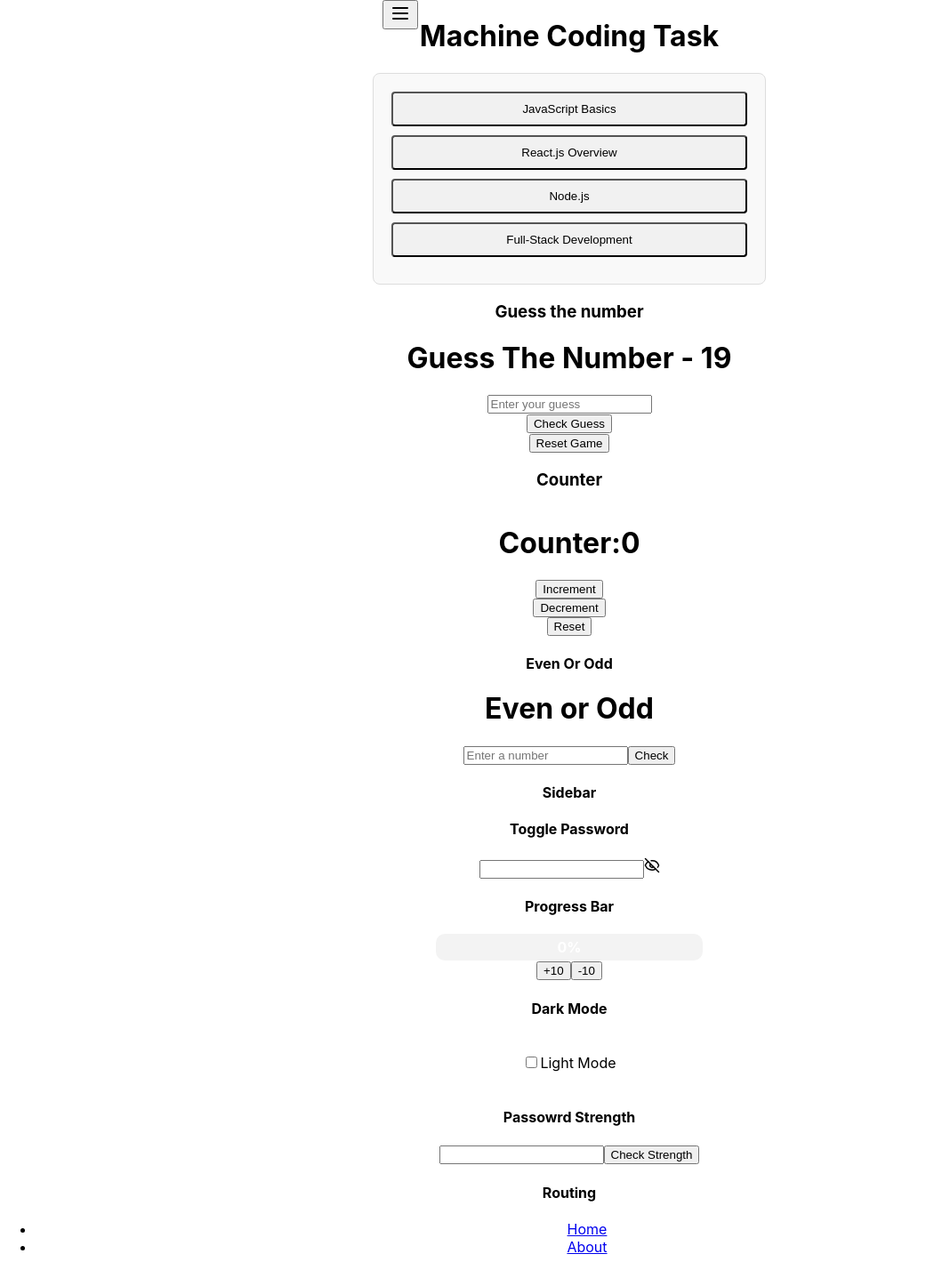
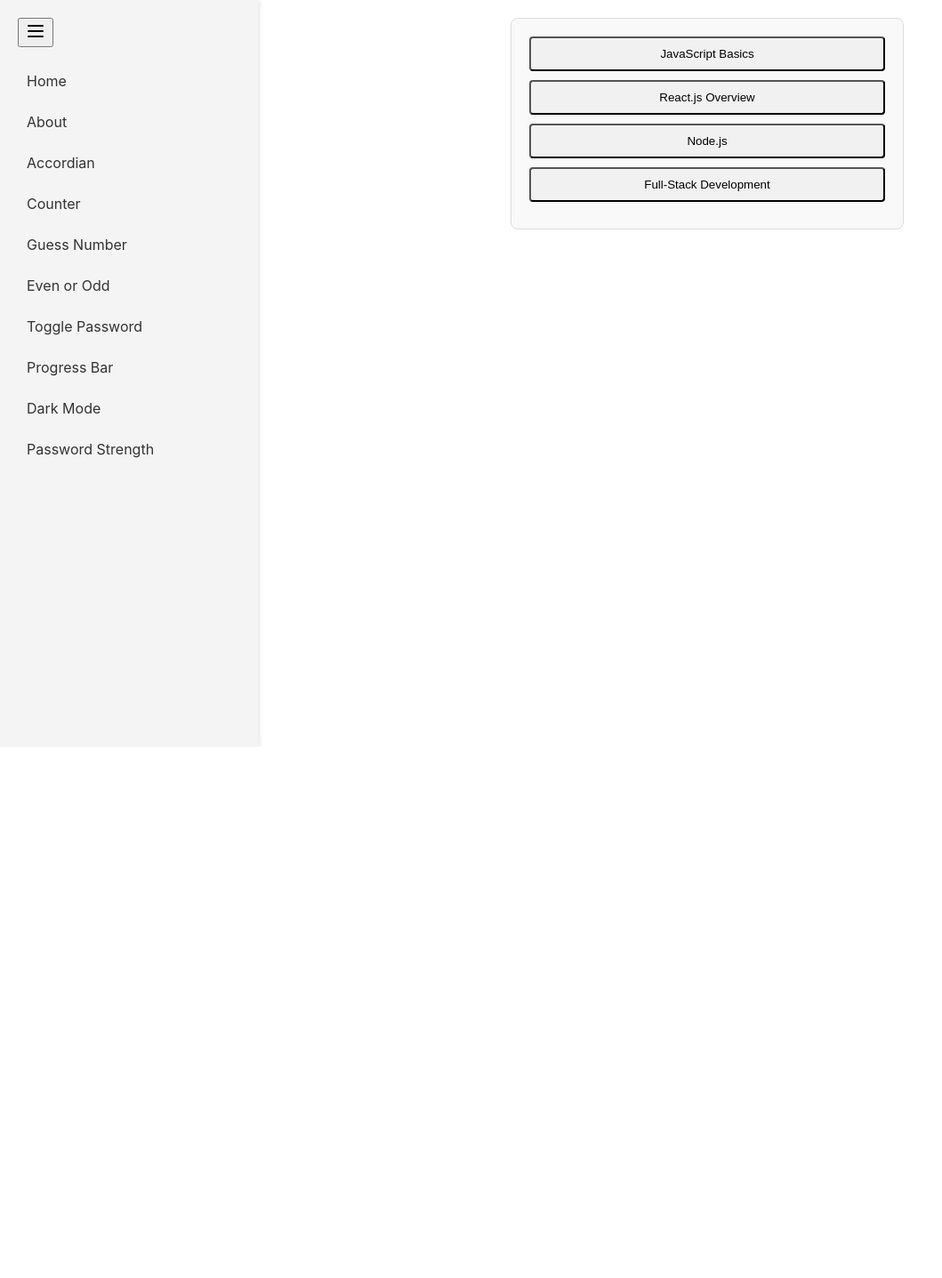
Before and after one commit to subhanbasha9494/ReactMachineCoding, a React (Create React App) app: page /accordian in a window 1280 px wide. Shown: the top 1437 px of the page at 89% size, without its empty margins (0-1059 px from the left). After the commit the page ends 840 px from the top, so only its background shows below. Built offline with nearby package versions, Linux system fonts and the light colour scheme.

Commit message:
commited the code for sidenav with routing

```diff
--- a/src/App.css
+++ b/src/App.css
@@ -1,5 +1,16 @@
 .App {
   text-align: center;
+}
+
+.app-container {
+  display: flex;
+  min-height: 100vh;
+}
+
+.content {
+  flex: 1;
+  padding: 20px;
+  margin-left: 20px;
 }
 
 .App-logo {
--- a/src/App.js
+++ b/src/App.js
@@ -1,60 +1,38 @@
 import React from 'react';
 import './App.css';
+import { Routes, Route } from 'react-router-dom';
+import Home from './components/Home';
+import About from './components/About';
+import Sidebar from './components/Sidebar';
 import Accordian from './components/Accordian';
+import Counter from './components/Counter';
 import GuessTheNumber from './components/GuessNumber';
-import Counter from './components/Counter';
 import EvenorOdd from './components/EvenorOdd';
-import Sidebar from './components/Sidebar';
 import Togglepassword from './components/Togglepassword';
 import ProgressBar from './components/Progressbar';
 import DarkMode from './components/DarkMode';
 import PasswordStrength from './components/PasswordStrength';
-import Routing from './components/Routing';
 
-function App() {
-  const items = [
-    {
-      title: "JavaScript Basics",
-      content: "Learn variables, functions, and loops in JavaScript."
-    },
-    {
-      title: "React.js Overview",
-      content: "Understand components, state, and props in React."
-    },
-    {
-      title: "Node.js",
-      content: "Basics of server-side development with Node.js."
-    },
-    {
-      title: "Full-Stack Development",
-      content: "Build full-stack apps with React and Node.js."
-    },
-  ];
+const App = () => {
   return (
-    <div className="App">
-      <h1>Machine Coding Task</h1>
-      <Accordian items={items} />
-      <h3>Guess the number</h3>
-      <GuessTheNumber />
-      <h3>Counter</h3>
-      <Counter />
-      <h4>Even Or Odd</h4>
-      <EvenorOdd />
-      <h4>Sidebar</h4>
+    <div className="app-container">
       <Sidebar />
-      <h4>Toggle Password</h4>
-      <Togglepassword />
-      <h4>Progress Bar</h4>
-      <ProgressBar />
-      <h4>Dark Mode</h4>
-      <DarkMode />
-      <h4>Passowrd Strength</h4>
-      <PasswordStrength />
-      <h4>Routing</h4>
-      <Routing />
+      <div className="content">
+        <Routes>
+          <Route path="/" element={<Home />} />
+          <Route path="/about" element={<About />} />
+          <Route path="/accordian" element={<Accordian />} />
+          <Route path="/counter" element={<Counter />} />
+          <Route path="/guess-number" element={<GuessTheNumber />} />
+          <Route path="/even-odd" element={<EvenorOdd />} />
+          <Route path="/toggle-password" element={<Togglepassword />} />
+          <Route path="/progress-bar" element={<ProgressBar />} />
+          <Route path="/dark-mode" element={<DarkMode />} />
+          <Route path="/password-strength" element={<PasswordStrength />} />
+        </Routes>
+      </div>
     </div>
-  );
-
+  )
 }
 
 export default App;
--- a/src/components/Accordian.js
+++ b/src/components/Accordian.js
@@ -1,6 +1,26 @@
 import { useState } from "react";
 import '../styles.css';
-const Accordian = ({ items }) => {
+
+
+const Accordian = () => {
+    const items = [
+    {
+      title: "JavaScript Basics",
+      content: "Learn variables, functions, and loops in JavaScript."
+    },
+    {
+      title: "React.js Overview",
+      content: "Understand components, state, and props in React."
+    },
+    {
+      title: "Node.js",
+      content: "Basics of server-side development with Node.js."
+    },
+    {
+      title: "Full-Stack Development",
+      content: "Build full-stack apps with React and Node.js."
+    },
+  ];
     const [activeIndex, setActiveIndex] = useState(null);
     const handleToggle = (index) => {
         setActiveIndex(index === activeIndex ? null : index);
--- a/src/components/Navbar.js
+++ b/src/components/Navbar.js
@@ -1,9 +1,11 @@
+import React from 'react';
+import { Link } from 'react-router-dom';
 const Navbar = () => {
     return (
-        <nav>
-            <ul>
-                <li><a href="/">Home</a></li>
-                <li><a href="/about">About</a></li>
+        <nav style={{ left: '0', display: 'flex', justifyContent: 'flex-end', padding: '10px', backgroundColor: '#f8f9fa' }}>
+            <ul style={{ listStyle: 'none', display: 'flex', gap: '20px', margin: 0, padding: 0 }}>
+                <li><Link to="/">Home</Link></li>
+                <li><Link to="/about">About</Link></li>
             </ul>
         </nav>
     );
--- a/src/components/Progressbar.js
+++ b/src/components/Progressbar.js
@@ -24,7 +24,7 @@
         <div style={{ width: '300px', margin: '20px auto' }}>
             <div style={{ height: '30px', backgroundColor: '#f3f3f3', borderRadius: '10px', overflow: 'hidden' }}>
                 <div className="progress-bar" style={{ height: '100%', width: `${progressVal}%`, backgroundColor: getBarColor() }}>
-                    <span style={{ position: 'absolute', left: '50%', transform: 'translateX(-50%)', color: '#fff', padding: '5px', fontWeight: 'bold' }}>{progressVal}%</span>
+                    <span style={{ color: '#fff', padding: '5px', fontWeight: 'bold' }}>{progressVal}%</span>
                 </div>
             </div>
             <button onClick={handlePlusBy10}>+10</button>
--- a/src/components/Sidebar.js
+++ b/src/components/Sidebar.js
@@ -1,22 +1,30 @@
 import { useState } from "react";
 import { Menu } from "lucide-react";
+import { Link } from "react-router-dom";
+import '../styles.css'; // Assuming you have a CSS file for styling
 
 const Sidebar = () => {
-    const [isOpen, setIsOpen] = useState(false);
+    const [isOpen, setIsOpen] = useState(true);
     const handleMenu = () => {
-        setIsOpen(!isOpen);
+        //setIsOpen(!isOpen);
     }
     return (
         <div className={`sidebar ${isOpen ? 'open' : ''}`}>
-                <button type="button" onClick={handleMenu}><Menu size={24} data-testid="menu-icon" /></button>
+            <button type="button" onClick={handleMenu}><Menu size={24} data-testid="menu-icon" /></button>
             {
                 isOpen && (
                     <nav className="nav-menu">
                         <ul className="nav-list">
-                            <li className="nav-item">Home</li>
-                            <li className="nav-item">Profile</li>
-                            <li className="nav-item">Settings</li>
-                            <li className="nav-item">Logout</li>
+                            <li><Link to="/" className="nav-item">Home</Link></li>
+                            <li><Link to="/about" className="nav-item">About</Link></li>
+                            <li><Link to="/accordian" className="nav-item">Accordian</Link></li>
+                            <li><Link to="/counter" className="nav-item">Counter</Link></li>
+                            <li><Link to="/guess-number" className="nav-item">Guess Number</Link></li>
+                            <li><Link to="/even-odd" className="nav-item">Even or Odd</Link></li>
+                            <li><Link to="/toggle-password" className="nav-item">Toggle Password</Link></li>
+                            <li><Link to="/progress-bar" className="nav-item">Progress Bar</Link></li>
+                            <li><Link to="/dark-mode" className="nav-item">Dark Mode</Link></li>
+                            <li><Link to="/password-strength" className="nav-item">Password Strength</Link></li>
                         </ul>
                     </nav>)}
         </div>
--- a/src/index.js
+++ b/src/index.js
@@ -3,11 +3,14 @@
 import './index.css';
 import App from './App';
 import reportWebVitals from './reportWebVitals';
+import { BrowserRouter } from 'react-router-dom';
 
 const root = ReactDOM.createRoot(document.getElementById('root'));
 root.render(
   <React.StrictMode>
-    <App />
+    <BrowserRouter>
+      <App />
+    </BrowserRouter>
   </React.StrictMode>
 );
 
--- a/src/styles.css
+++ b/src/styles.css
@@ -22,14 +22,34 @@
 }
 
 .sidebar {
-    position: absolute;
-    top: 0;
-    width: 300px;
+    width: 250px;
     height: 100vh;
     transition: transform 0.3s ease;
-    transform: translateX(100%);
+    background-color: #f4f4f4;
+    padding: 20px;
+    box-shadow: 2px 0 5px rgba(0,0,0,0.1);
 }
 
-.sidebar.open {
-    transform: translateX(0);
+.nav-list {
+    list-style: none;
+    padding: 0;
+    margin-top: 20px;
 }
+
+.nav-list li {
+    margin-bottom: 10px;
+}
+
+.nav-item {
+    display: block;
+    padding: 8px 10px;
+    color: #333;
+    text-decoration: none;
+    border-radius: 4px;
+    transition: background-color 0.2s;
+}
+
+.nav-item:hover {
+    background-color: #e0e0e0;
+    color: #000;
+}
```
